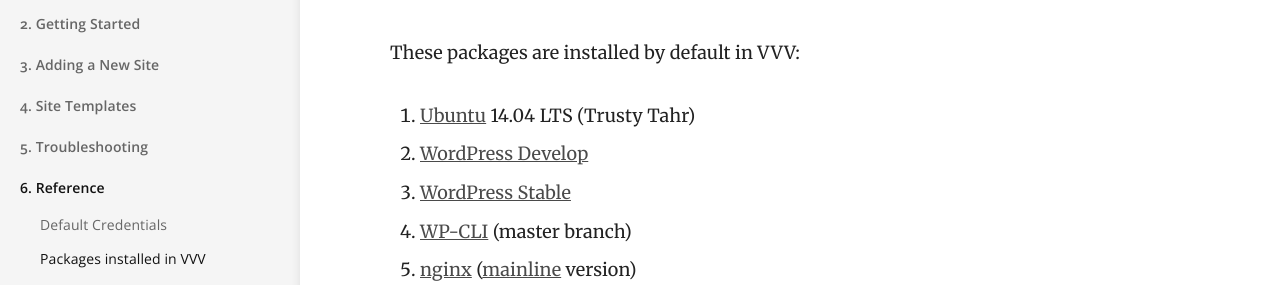
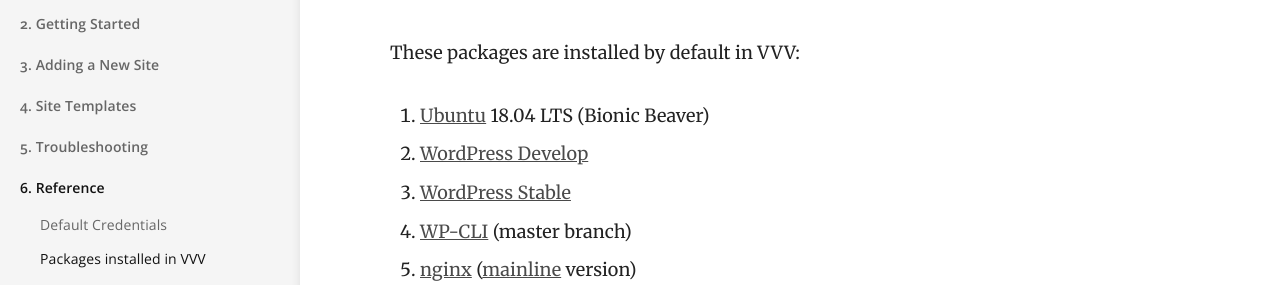
Before and after one commit to Varying-Vagrant-Vagrants/varyingvagrantvagrants.org, a Jekyll site: the page built from docs/en-US/references/installed-packages.md, in a window 1280 px wide. Shown: the part 155-440 px from the top of the page. Built offline with Jekyll 4.4.1, drawn with Linux system fonts in a browser that asks for light colours.

Commit message:
Update installed-packages.md (#135)

```diff
--- a/docs/en-US/references/installed-packages.md
+++ b/docs/en-US/references/installed-packages.md
@@ -8,7 +8,7 @@ permalink: /docs/en-US/installed-packages/
 
 These packages are installed by default in VVV:
 
-1. [Ubuntu](http://www.ubuntu.com/) 14.04 LTS (Trusty Tahr)
+1. [Ubuntu](http://www.ubuntu.com/) 18.04 LTS (Bionic Beaver)
 1. [WordPress Develop](https://develop.svn.wordpress.org/trunk/)
 1. [WordPress Stable](https://wordpress.org/)
 1. [WP-CLI](http://wp-cli.org/) (master branch)
```
